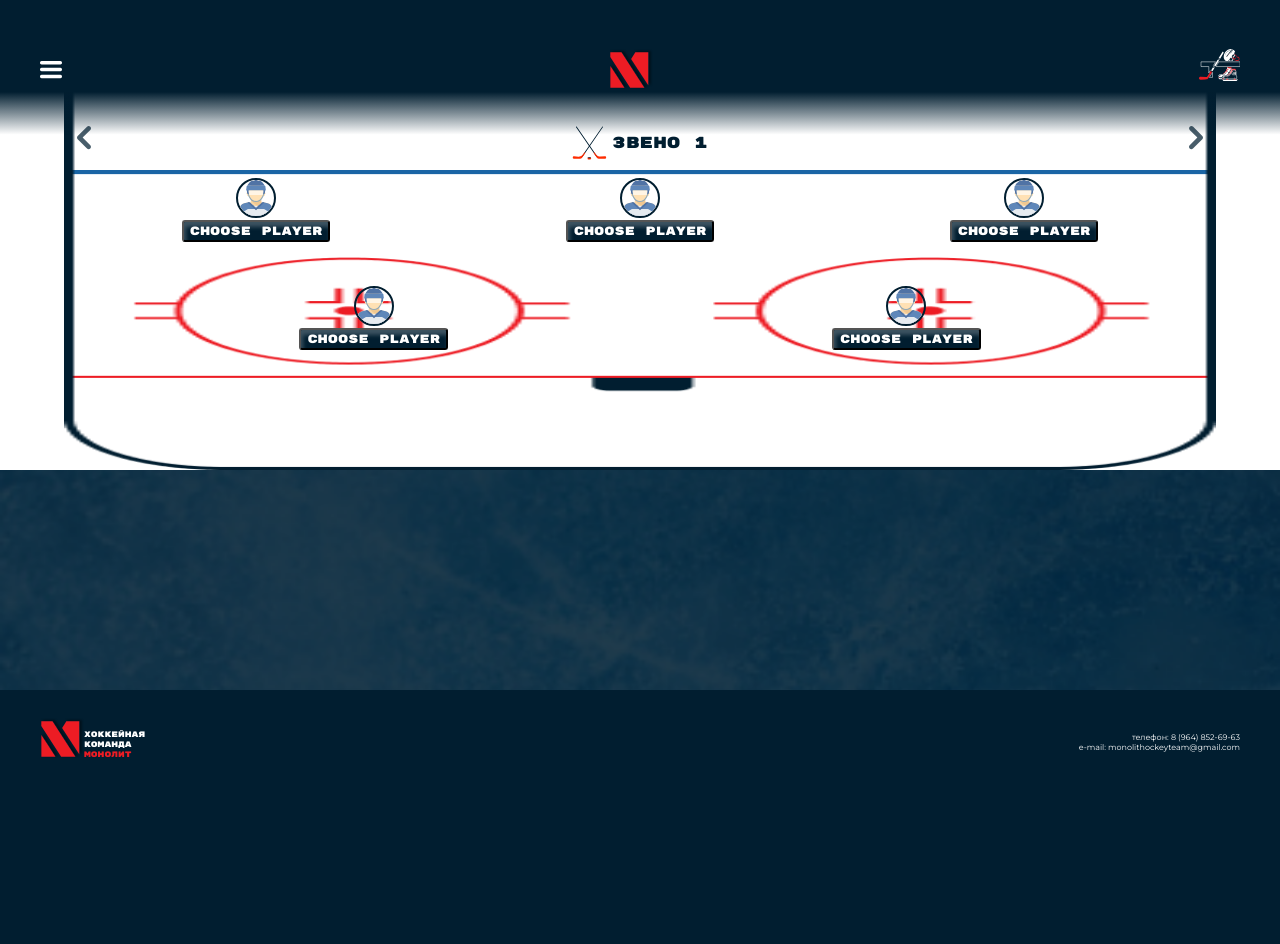
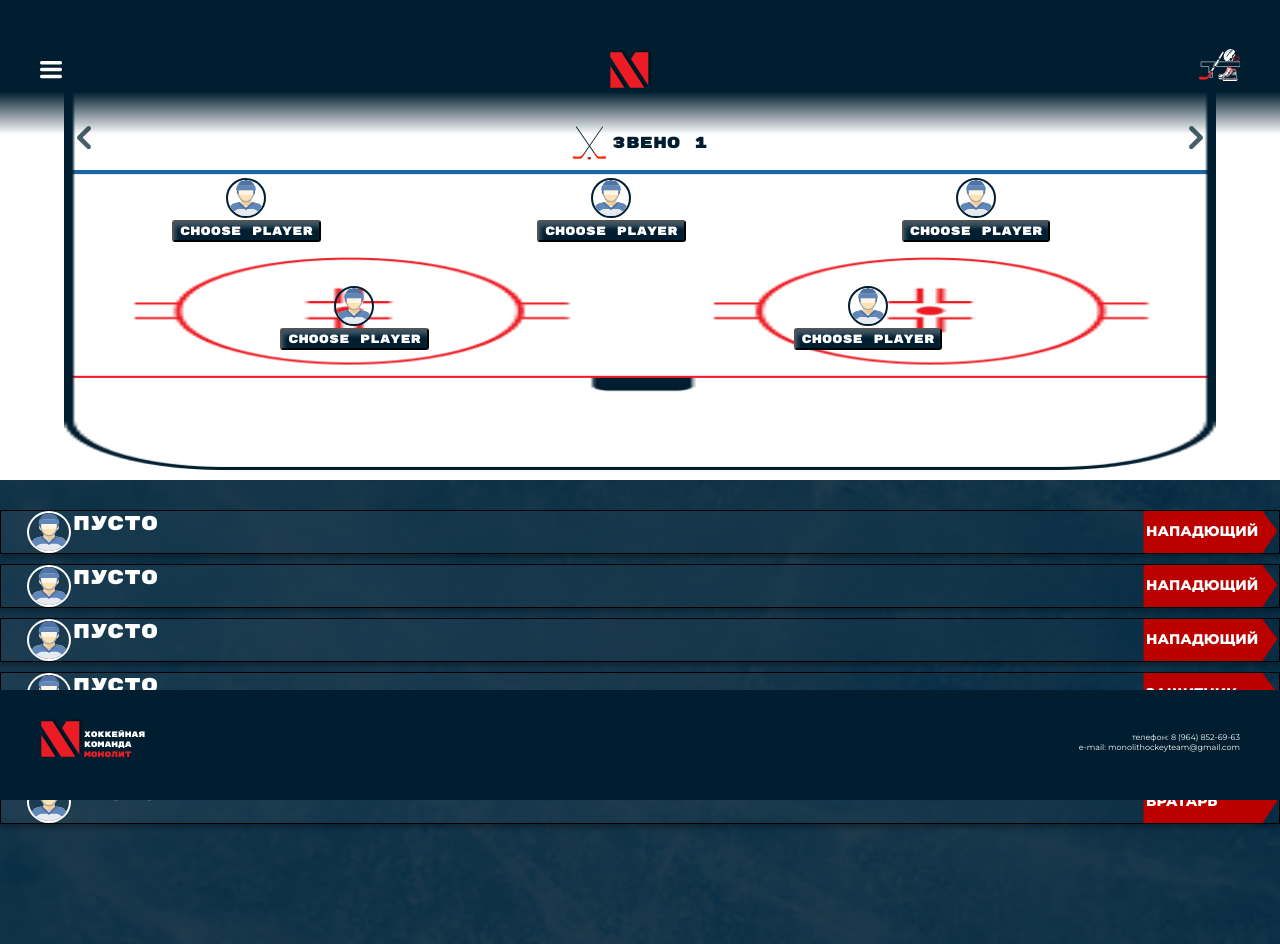
Before and after one commit to Zarikd/hockey_app, a Next.js app: page /team in a window 1280 px wide. Before the commit the page ends 800 px from the top, so only its background shows below. Built offline with nearby package versions, Linux system fonts and the light colour scheme; no server answers; the database is empty.

Commit message:
Need add bll for register

```diff
--- a/src/components/Footer/Footer.module.scss
+++ b/src/components/Footer/Footer.module.scss
@@ -2,7 +2,6 @@
 
 
 .footerWrapper {
-    position: fixed;
     box-sizing: border-box;
     width: 100%;
     height: 110px;
@@ -12,6 +11,7 @@
     justify-content: space-between;
     align-items: end;
     padding: 0  40px  40px  40px;
+    position: fixed;
     bottom: 0;
     left: 0;
 }
--- a/src/components/Header/Header.tsx
+++ b/src/components/Header/Header.tsx
@@ -4,7 +4,7 @@ import { Auth, Gamburger, Logo } from '../Icons';
 import cn from 'classnames'
 import { AuthModal } from '../Modals';
 import { useAppDispatch, useAppSelector } from '@/src/shared/hooks/redux';
-import { setAuth, setLogin } from '@/src/store/slices/auth';
+import { setAuth, setLogin, setPassword } from '@/src/store/slices/auth';
 import { MainMenu } from '../MainMenu';
 import { usePathname } from 'next/navigation';
 
@@ -30,9 +30,10 @@ export const Header: FC<HeaderProps> = (
   // const [email, setEmail] = useState<string>('')
 
   const dispatch = useAppDispatch()
-  const continueWithEmail = (email: string) => {
+  const continueWithDataUser = (email: string, password: string) => {
     dispatch(setAuth())
     dispatch(setLogin(email))
+    dispatch(setPassword(password))
   }
 
   const path = usePathname()
@@ -44,7 +45,7 @@ export const Header: FC<HeaderProps> = (
         {path !== '/' && <Logo />}
         <Auth onClick={setAuthModalHandler} />
         <MainMenu onClose={() => setModal(false)} isActive={isModalActive} setActive={setModalHandler} />
-        <AuthModal onCotinue={continueWithEmail} onClose={() => setAuthModal(false)} isActive={isAuthModalActive} setActive={setAuthModalHandler} />
+        <AuthModal onCotinue={continueWithDataUser} onClose={() => setAuthModal(false)} isActive={isAuthModalActive} setActive={setAuthModalHandler} />
       </div>
     </div>);
 };
--- a/src/features/Layout/Layout.module.scss
+++ b/src/features/Layout/Layout.module.scss
@@ -1,3 +1,6 @@
 .layoutWarapper {
   width: 100%;
+  height: calc(100% + 110px);
+  padding-bottom: 110px;
+  position: relative;
 }
--- /dev/null
+++ b/src/pages/team/PlayerPanel.tsx
@@ -0,0 +1,48 @@
+import { FC, ReactNode, useState } from 'react'
+import cn from 'classnames'
+
+import s from './Team.module.scss'
+import Avatar from '../../../public/images/avatar.svg'
+import Image from 'next/image'
+
+interface PlayerPanelProps {
+  firstName?: string | null
+  Name?: string | null
+  id: string
+  avatar?: ReactNode
+}
+
+export const PlayerPanel: FC<PlayerPanelProps> = ({
+  firstName,
+  Name,
+  id,
+  avatar
+}) => {
+  const avtarStyle = {
+    width: '40px',
+    height: '38px',
+    borderRadius: '50%',
+    border: '2px solid #FFF',
+  }
+
+  return (
+    <div className={s.playerPanelContent}>
+      {avatar ? avatar : <Image src={Avatar} alt='avatar' style={avtarStyle} />}
+      <div className={s.playerName}>
+        {firstName ? firstName : ''}
+        <p>
+          {Name ? Name : ''}
+        </p>
+      </div>
+      <div className={s.positionPanel}>
+        <svg width="137" height="42" viewBox="0 0 137 43" fill="none" xmlns="http://www.w3.org/2000/svg">
+          <path id="Vector 2" d="M121.664 0H0V43H121.664L137 20.2644L121.664 0Z" fill="#BB0000" />
+        </svg>
+        <span>
+          {+id < 4 && 'НАПАДЮЩИЙ'}
+          {+id >= 4 && +id < 6 && 'ЗАЩИТНИК'}
+          {+id == 6 && 'ВРАТАРЬ'}
+        </span>
+      </div>
+    </div>)
+}
--- a/src/pages/team/Team.module.scss
+++ b/src/pages/team/Team.module.scss
@@ -42,12 +42,13 @@
 
 .teamPageWrapper{
   width: auto;
-  height: 332px;
+  height: 342px;
+  background-color: $color-white;
 }
 .arena {
   width: 100%;
   height: 470px;
-  position: fixed;
+  position: absolute;
   top: 0;
   background: url('../../../public/assets/background/arenaBackground.png') center no-repeat;
   background-size: 90% 470px;
@@ -56,7 +57,7 @@
 
 .teammatesWrapper {
   position: absolute;
-  width: 100%;
+  width: 95%;
   top: 178px;
   left: 5%;
   display: grid;
@@ -79,3 +80,46 @@
     transition: opacity 1s;
   }
 }
+.playerPanelWrapper{
+  margin-top: 30px;
+  display: flex;
+  flex-direction: column;
+  gap: 10px;
+  padding-bottom: 10px;
+}
+
+.playerPanelContent{
+  height: 42px;
+  padding: none;
+  padding-left: 26px;
+  display: grid;
+  grid-template-columns: auto 1fr 1fr;
+  border: 0.5px solid #000;
+  background: linear-gradient(145deg, rgba(255, 255, 255, 0.04) 1.99%, rgba(255, 255, 255, 0.00) 100%);
+  box-shadow: 0px 4px 4px 0px rgba(0, 0, 0, 0.25);
+  backdrop-filter: blur(25px);
+  & .positionPanel {
+    justify-self: end;
+    position: relative;
+  }
+}
+
+.playerName{
+  @include buttonText;
+  font-size: 20px;
+  padding: none;
+  padding-left: 2px;
+  justify-self: start;
+  &.playerName p {
+    margin: none;
+    padding: none;
+    font-size: 12px;
+  }
+}
+
+.positionPanel span{
+  position: absolute;
+  top: 12px;
+  left: 4px;
+  @include h3Text
+}
--- a/src/pages/team/TeamPage.tsx
+++ b/src/pages/team/TeamPage.tsx
@@ -1,4 +1,4 @@
-import { FC, use, useEffect, useState } from 'react';
+import { FC, use, useEffect, useState, useLayoutEffect } from 'react';
 import { ChoosePlayer } from './ChoosePlayer';
 import { fetchPlayers, savePlayer } from '@/src/store/thunks/players';
 import { useAppDispatch, useAppSelector } from '@/src/shared/hooks/redux';
@@ -7,6 +7,7 @@ import { TeamMate } from './TeamMate';
 import s from './Team.module.scss'
 import cn from 'classnames'
 import { Arrow, Sticks } from '@/src/components/Icons';
+import { PlayerPanel } from './PlayerPanel';
 
 
 export const TeamPage = () => {
@@ -81,7 +82,21 @@ export const TeamPage = () => {
     teammates.push(teammate)
   }
 
-  useEffect(() => {
+  const playerPanels = []
+
+  for (let i = 1; i < 7; i++) {
+    const player: Player | undefined = chainPlayers.find(p => p.playerData.gamePosition === i.toString())
+    let playerPanel;
+    if (player) {
+      playerPanel = <PlayerPanel firstName={player.playerData.playerName} Name={''} id={`${i}`} />
+    }
+    else {
+      playerPanel = <PlayerPanel firstName={'Пусто'} id={`${i}`} />
+    }
+    playerPanels.push(playerPanel)
+  }
+
+  useLayoutEffect(() => {
     setTimeout(() => {
       setVisible(true)
     }, 200)
@@ -90,6 +105,7 @@ export const TeamPage = () => {
   const teammatesWrap = cn(s.teammatesWrapper, { [s.visible]: visible })
 
   return (
+    <>
       <div className={s.teamPageWrapper}>
         <div className={s.arena}>
           <div className={s.sticks}><Sticks sizeW={34} sizeH={34} />{`Звено ${chainNumber}`}</div>
@@ -108,5 +124,9 @@ export const TeamPage = () => {
             players={players.filter(p => !p.playerData.gamePosition)}
           />}
       </div>
+      <div className={s.playerPanelWrapper}>
+        {playerPanels}
+      </div>
+    </>
   );
 }
--- a/src/store/slices/auth.ts
+++ b/src/store/slices/auth.ts
@@ -1,13 +1,15 @@
-import {createAsyncThunk, createSlice, PayloadAction} from '@reduxjs/toolkit'
+import { createAsyncThunk, createSlice, PayloadAction } from '@reduxjs/toolkit'
 
 export type AuthState = {
   isAuth: boolean,
-  email: string | null
+  email: string | null,
+  password: string | null
 }
 
 const initialState: AuthState = {
   isAuth: false,
-  email: null
+  email: null,
+  password: null
 }
 
 export const authSlice = createSlice({
@@ -19,10 +21,13 @@ export const authSlice = createSlice({
     },
     setLogin: (state, action: PayloadAction<string>) => {
       state.email = action.payload
+    },
+    setPassword: (state, action: PayloadAction<string>) => {
+      state.password = action.payload
     }
   }
 })
 
-export const {setAuth, setLogin} = authSlice.actions
+export const { setAuth, setLogin, setPassword } = authSlice.actions
 
 export default authSlice.reducer
--- a/src/style/global.scss
+++ b/src/style/global.scss
@@ -6,7 +6,6 @@ html,
 body {
   margin: 0;
   padding: 0;
-  height: 100%;
   background: url('../../public/assets/background/IceBackground.png') no-repeat center center fixed;
   background-color: #011E30;
   background-size: cover;
@@ -33,3 +32,7 @@ a:link { text-decoration: none; }
 a:visited { text-decoration: none; }
 a:hover { text-decoration: none; }
 a:active { text-decoration: none; }
+
+p {
+  margin: 0;
+ }
--- a/src/style/theme/mixins.scss
+++ b/src/style/theme/mixins.scss
@@ -21,6 +21,15 @@
   color: $color-deep-blue;
 }
 
+@mixin h3Text {
+  font-family: $font-Montserrat;
+  font-size: 14px;
+  line-height: 17px;
+  font-weight: $fw-extrabold;
+  color: $color-white;
+}
+
+
 @mixin secondaryText {
   font-family: $font-Montserrat;
   font-size: 8px;
```
Also changed, not shown: src/components/Modals/AuthModal/RegisterModal/RegisterModal.tsx (+6 -6 lines). Lines whose indentation alone changed are shown as unchanged.
